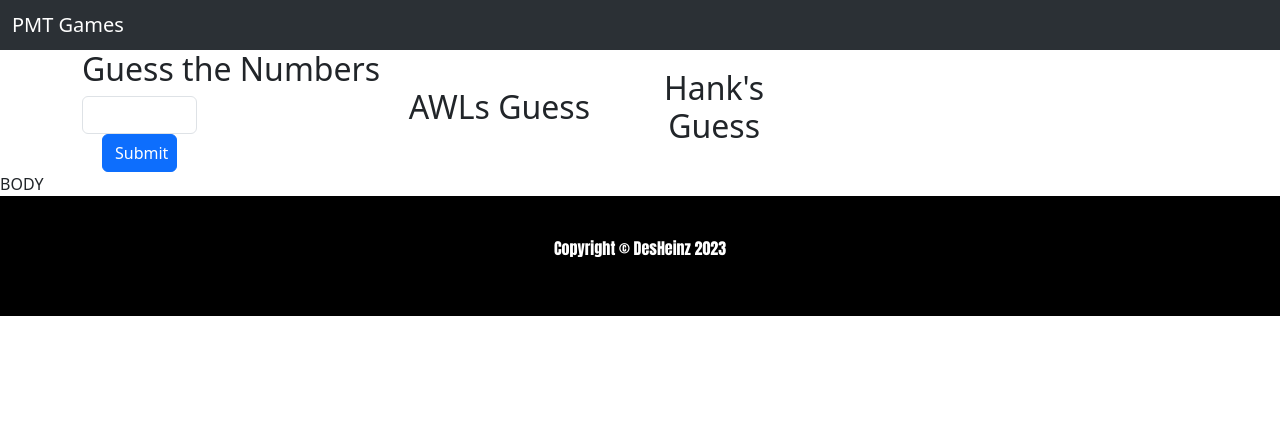
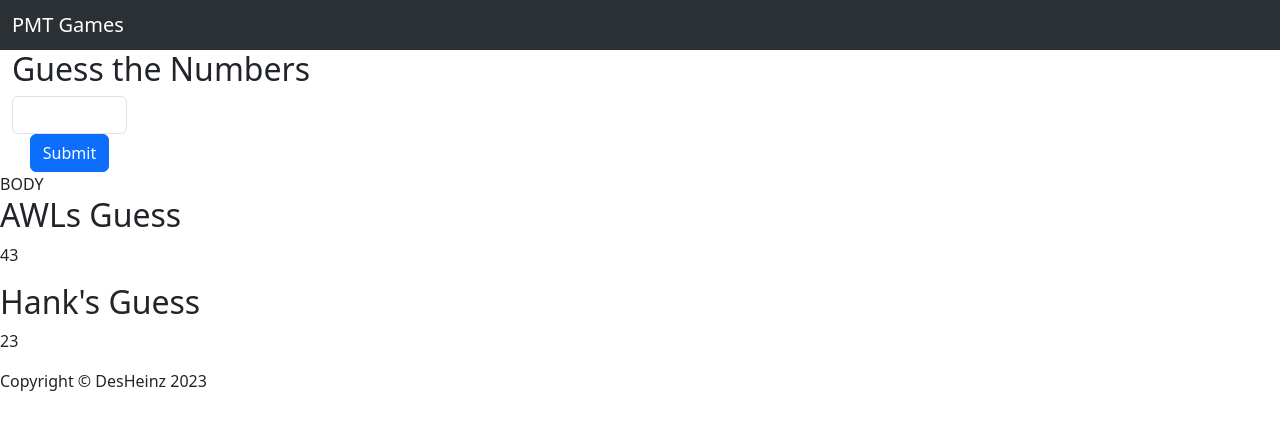
Before and after one commit to 2cheinz/pmt_lottery, a Flask app: page / in a window 1280 px wide. Shown: the top 430 px of the page. Run offline with Flask 2, Linux system fonts and the light colour scheme.

Commit message:
staging point

```diff
--- a/styles.css
+++ /dev/null
@@ -1,125 +0,0 @@
-/*
-* {
-  border: 1px solid red;
-}
-*/
-
-body {
-    margin: auto;
-  }
-
-  .main {
-    background-color: black;
-    color: #8badcb;
-    font-family: Bebas Neue, Impact, -apple-system, Segoe UI, Arial, sans-serif;
-    padding-bottom: 100px;
-
-  }
-
-  .nav {
-    color: #8badcb;
-    display: flex;
-    justify-content: space-between;
-    align-items: center;
-    margin: 0 50px;
-    padding: 10px 50px;
-  }
-
-  .nav-logo {
-    margin: 0 50px;
-  }
-
-  .nav-links {
-    display: flex;
-    gap: 20px;
-    list-style: none;
-  }
-
-  .hero {
-    display: flex;
-    justify-content: space-between;
-    align-items: center;
-    margin: 10px 50px;
-    padding: 100px;
-    color: white;
-  }
-
-  .hero-content {
-    display: flex;
-    flex-direction: column;
-    justify-content: center;
-    align-items: flex-start;
-    gap: 10px;
-    /* Come back to this at some point and figure out how to do the spacing between the header, text, and button. */
-  }
-
-  button {
-    background-color: #FF8200;
-    color: white;
-    border-style: none;
-    border-radius: 5px;
-    width: 75px;
-    padding: 5px;
-  }
-
-  img {
-    border-radius: 10px;
-  }
-
-  .middle {
-    font-family: Bebas Neue, Impact, -apple-system, Segoe UI, Arial, sans-serif;
-    padding: 50px 100px 150px 100px;
-    background-color: #8badcb;
-  }
-
-  .container {
-    display: flex;
-    gap: 20px;
-  }
-
-  .title {
-    font-size: 36px;
-    font-weight: bolder;
-    color: #1F2937;
-    display: flex;
-    justify-content: center;
-    margin: 0 48px;
-    padding: 25px;
-  }
-
-  .info {
-    display: flex;
-    justify-content: center;
-    align-items: center;
-    flex-wrap: wrap;
-    gap: 10px;
-  }
-  .text {
-    color:black;
-    text-align: center;
-    font-size: 12px;
-  }
-
-
-  .image2 {
-    height: 200px;
-    width: 200px;
-  }
-
-  .sources {
-    background-color: white;
-    color: #8badcb;
-    display: flex;
-    justify-content: center;
-    gap: 20px;
-  }
-
-  .footer {
-    background-color: black;
-    font-family: Bebas Neue, Impact, -apple-system, Segoe UI, Arial, sans-serif;
-    color: white;
-    display: flex;
-    justify-content: center;
-    align-items: center;
-    padding: 40px;
-  }
--- /dev/null
+++ b/templates/custom.css
@@ -0,0 +1,3 @@
+.container {
+    background-color: yellow;
+}
--- a/templates/index.html
+++ b/templates/index.html
@@ -5,8 +5,8 @@
     <meta http-equiv="X-UA-Compatible" content="IE=edge">
     <meta name="viewport" content="width=device-width, initial-scale=1">
     <link href="https://cdn.jsdelivr.net/npm/bootstrap@5.3.0-alpha1/dist/css/bootstrap.min.css" rel="stylesheet" integrity="sha384-GLhlTQ8iRABdZLl6O3oVMWSktQOp6b7In1Zl3/Jr59b6EGGoI1aFkw7cmDA6j6gD" crossorigin="anonymous">
+    <link rel="stylesheet" type="text/css" href="/custom.css">
     <title>Lottery Ball Machine</title>
-    <link rel="stylesheet" href="styles.css">
 </head>
 <body>
     <!-- Navbar content -->
@@ -16,7 +16,7 @@
         </div>
     </nav>
     <!-- End of Navbar content -->
-    <div class="container text-center">
+    <div class="container-fluid text-center ">
         <div class="row align-items-center">
             <div class="col-auto">
                 <h2>Guess the Numbers</h2>
@@ -28,15 +28,18 @@
                     </div>
                 </form>
             </div>
-            <div class="col">
-                <h2>AWLs Guess</h2>
-            </div>
-            <div class="col">
-                <h2>Hank's Guess</h2>
-            </div>
         </div>
     </div>
-    <div>BODY</div>
+    <div>BODY
+        <div class="col">
+            <h2>AWLs Guess</h2>
+            <p>43</p>
+        </div>
+        <div class="col">
+            <h2>Hank's Guess</h2>
+            <p>23</p>
+        </div>
+    </div>
 
     <div class="footer">
         <p>Copyright &#169; DesHeinz 2023
```
